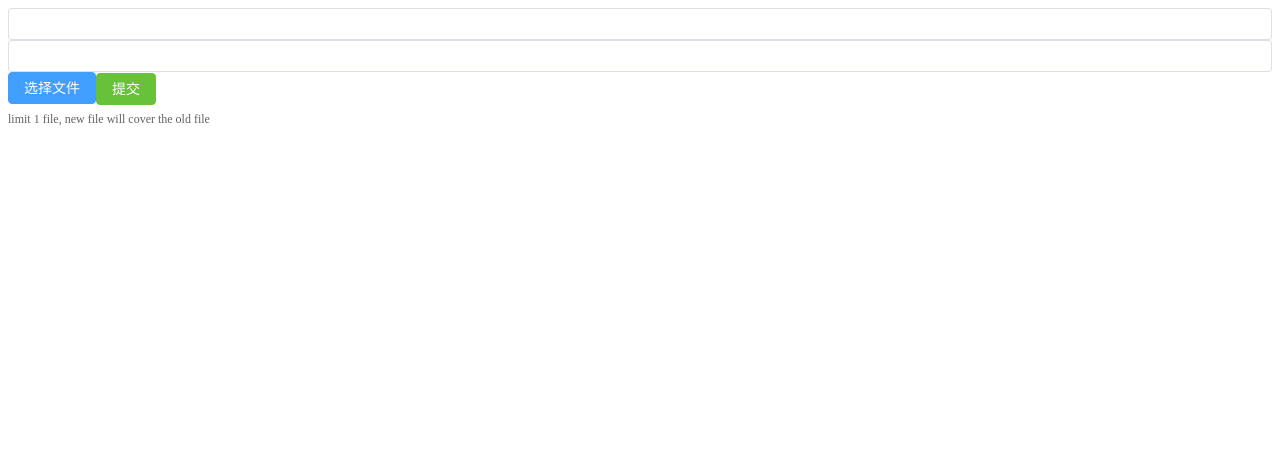
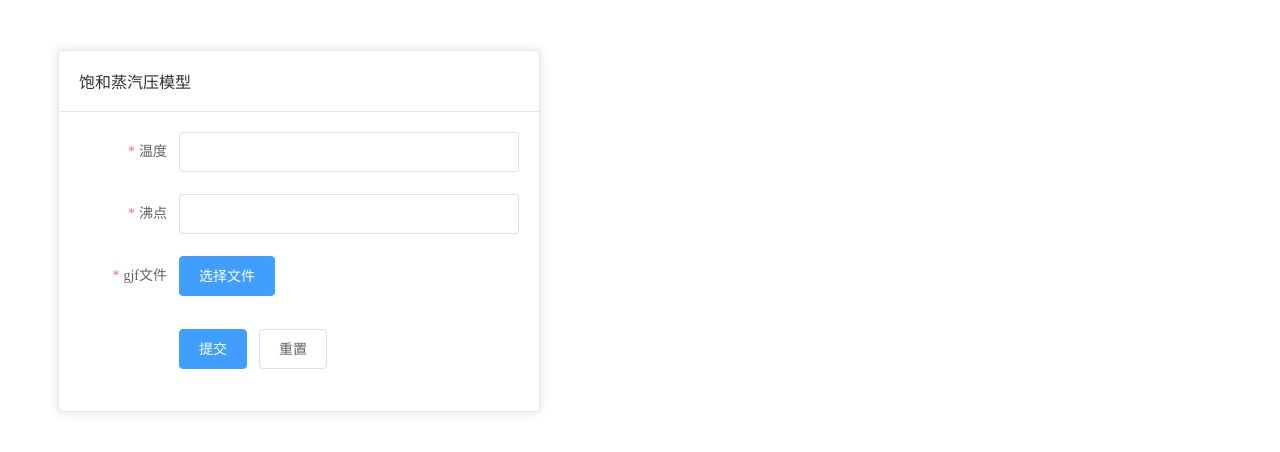
Before and after one commit to codeking01/qspr-client, a Vue app: page /#/upload in a window 1280 px wide. Shown: the top 452 px of the page. Built offline with nearby package versions, Linux system fonts and the light colour scheme.

Commit message:
2022 10.10 commit 完成数据表单的组件功能
Signed-off-by: codeking <1094234526@qq.com>

```diff
--- a/src/components/Upload.vue
+++ b/src/components/Upload.vue
@@ -1,13 +1,38 @@
 <template>
-
-<el-input v-model="add_form.temperature"/>
-<el-input v-model="add_form.boiling_point"/>
+  <el-card class="box-card">
+    <template #header>
+      <div class="card-header">
+        <span>饱和蒸汽压模型</span>
+      </div>
+    </template>
+    <el-form ref="formRef" :model="add_form" label-width="100px" class=""
+             size="large"
+             label-position="right">
+      <el-form-item label="温度" prop="temperature" :rules="[
+                        { required: true, message: '这个是必填的！' },
+                        { type: 'number', message: '请输入数字！' },]"
+      >
+        <el-input v-model.number="add_form.temperature" type="text" autocomplete="off"
+                  input-style="width :150px"/>
+      </el-form-item>
+      <el-form-item label="沸点" prop="boiling_point" :rules="[
+                        { required: true, message: '这个是必填的！' },
+                        { type: 'number', message: '请输入数字！' },]"
+      >
+        <el-input v-model.number="add_form.boiling_point" type="text" autocomplete="off"
+                  input-style="width :150px"/>
+      </el-form-item>
+      <el-form-item label="gjf文件" :rules="[
+                        { required: true, message: '请选择文件' },
+                        { type: 'file', message: '请选择文件' },]"
+      >
         <el-upload
+            style="width: 150px"
             ref="uploadFile"
             :limit="1"
-      action="http://127.0.0.1:8000/test/"
             :on-exceed="handleExceed"
             :on-change="handleChange"
+            :on-remove="handleRemove"
             accept=".gjf"
             class="left-view"
             :auto-upload="false"
@@ -15,52 +40,118 @@
           <template #trigger>
             <el-button type="primary">选择文件</el-button>
           </template>
-    <el-button class="ml-3" type="success" @click="submitUpload">
-      提交
-    </el-button>
           <template #tip>
             <div class="el-upload__tip text-red">
-        limit 1 file, new file will cover the old file
             </div>
           </template>
         </el-upload>
-{{Pred_result}}
+      </el-form-item>
+
+      <el-form-item>
+        <el-button type="primary" @click="submitForm(formRef)">提交</el-button>
+        <el-button @click="resetForm(formRef)">重置</el-button>
+      </el-form-item>
+      {{ Pred_result }}
+    </el-form>
+  </el-card>
 </template>
 
 <script lang="ts" setup>
 import {inject, onMounted, reactive, ref, watch} from "vue";
+import {ElMessage, genFileId} from "element-plus";
 
 const axios = inject("axios")
-const Pred_result=ref()
+// 后台返回的数据
+const Pred_result = ref()
+// 上传的文件
+const uploadFile = ref()
+// 用来校验表单
+const formRef = ref()
 
 const add_form = reactive({
   temperature: null,
   boiling_point: null,
 })
 let fd = reactive(new FormData())
-watch(add_form,()=>{
-  fd.set('temperature',add_form.temperature)
-  fd.set('boiling_point',add_form.boiling_point)
+watch(add_form, () => {
+  fd.set('temperature', add_form.temperature)
+  fd.set('boiling_point', add_form.boiling_point)
 })
 
 const handleChange = async (file) => {
-  fd.set('file',file.raw)
+  if (file.name.split('.')[1] !== 'gjf') {
+    ElMessage.error('只能上传Gjf格式的文件');//限制文件类型
+    uploadFile.value!.clearFiles()
+  }else {
+    fd.set('file', file.raw)
+    formRef.value.file=file
   }
 
-const submitUpload = async () => {
+}
+// 覆盖上一个文件
+const handleExceed = (files) => {
+  if (files[0].name.split('.')[1] !== 'gjf') {
+    ElMessage.error('只能上传Gjf格式的文件');//限制文件类型
+    uploadFile.value!.clearFiles()
+  }else{
+    uploadFile.value!.clearFiles()
+    const file = files[0]
+    file.uid = genFileId()
+    uploadFile.value!.handleStart(file)
+  }
+}
+// 处理移除文件时候的操作
+const handleRemove=(file)=>{
+  fd.delete('file')
+}
+
+const submitForm = (formEl) => {
+  if (!formEl) return
+  formEl.validate(async (valid) => {
+    if (valid) {
+      if(fd.get('file')!==null){
+        console.log('ok')
         let result = await axios.post('/test/', fd)
         console.log(result.data.result)
-  if(result.status==200) {
-    Pred_result.value=result.data.result
+        if (result.status == 200) {
+          Pred_result.value = result.data.result
+        }else{
+          // todo 返回有误处理
+          return
         }
       }
+      // todo 做一个限流处理
+      ElMessage.error('请选择上传文件！');
+      return
+    } else {
+      return false
+    }
+  })
+}
 
-onMounted(()=>{
-  fd.set('temperature',add_form.temperature)
-  fd.set('boiling_point',add_form.boiling_point)
+const resetForm = (formEl) => {
+  if (!formEl) return
+  formEl.resetFields()
+  uploadFile.value!.clearFiles()
+  fd.delete('file')
+}
+
+onMounted(() => {
+  fd.set('temperature', add_form.temperature)
+  fd.set('boiling_point', add_form.boiling_point)
 })
+
 </script>
 
 <style lang="less" scoped>
+.card-header {
+  display: flex;
+  justify-content: space-between;
+  align-items: center;
+}
 
+.box-card {
+  margin: 50px;
+  width: 480px;
+}
 </style>
```
Lines whose indentation alone changed are shown as unchanged.
